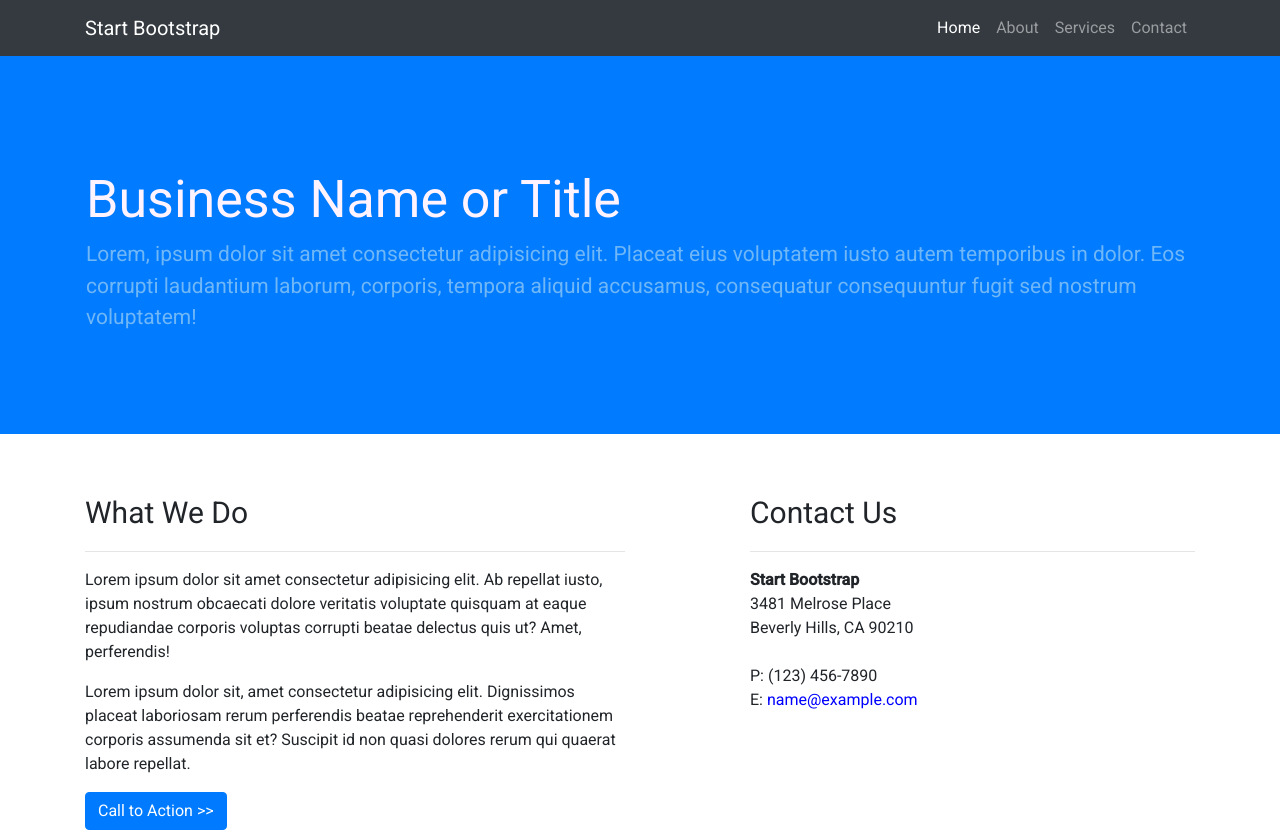
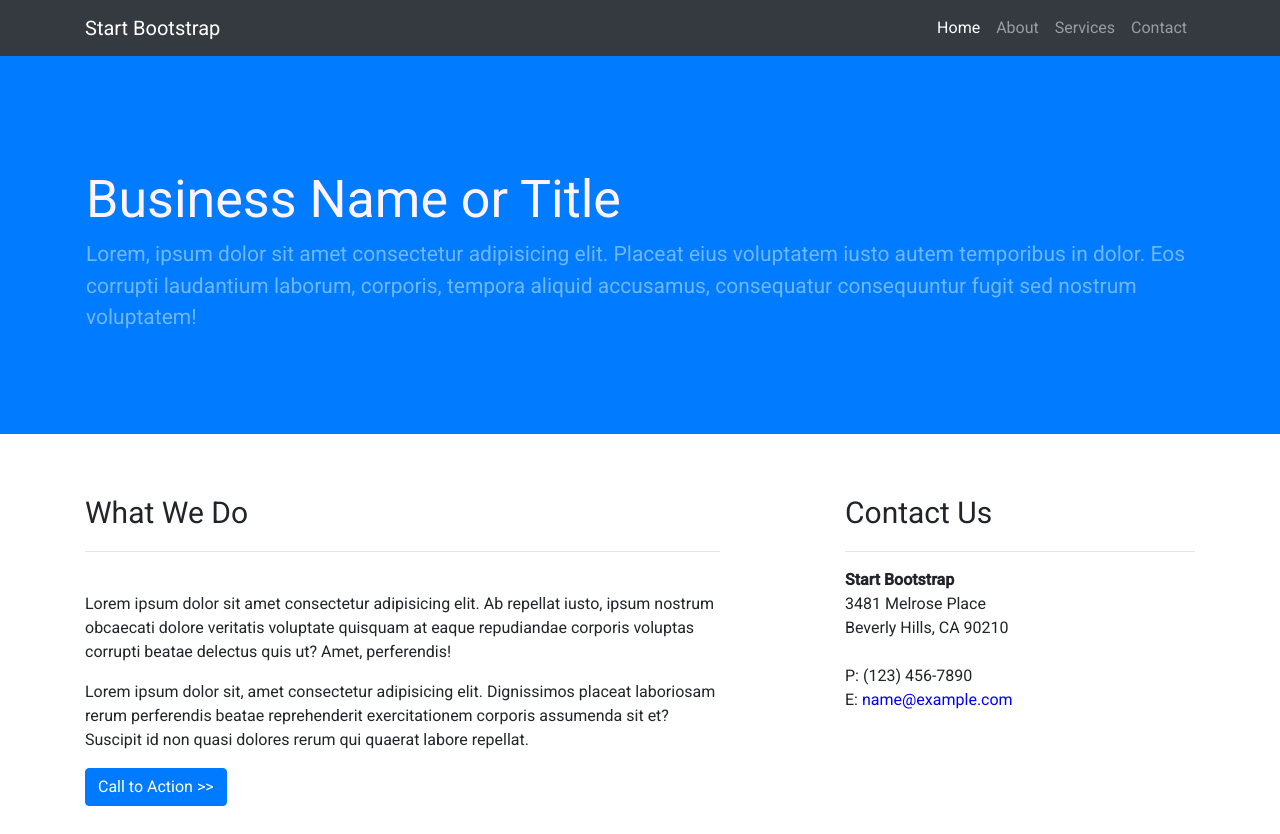
Before and after one commit to Ajamuar/bootstrap-assignment, a plain HTML site: page index.html in a window 1280 px wide. Shown: the top 834 px of the page. Drawn offline with nearby package versions, Linux system fonts and the light colour scheme; a script that the page names is missing; files whose address does not match are found by name.

Commit message:
Fixing some bugs

```diff
--- a/index.html
+++ b/index.html
@@ -45,15 +45,11 @@
         </div>
         <div class="container info">
             <div class="row">
-                <div class="col-md-3 p-heading">What We Do</div>
-                <div class="col-md-3 offset-md-4 p-heading">Contact Us</div>
-            </div>
-            <div class="row">
-                <div class="col-md-6"><hr></div>
-                <div class="col-md-5 offset-md-1"><hr></div>
-            </div>
-            <div class="row">
-                <div class="col-md-6">
+                <div class="col-md-7">
+                    <span class="p-heading">What We Do</span>
+                    <br>
+                    <hr>
+                    <br>
                     <p>
                         Lorem ipsum dolor sit amet consectetur adipisicing elit. Ab repellat iusto, ipsum nostrum obcaecati dolore veritatis voluptate quisquam at eaque repudiandae corporis voluptas corrupti beatae delectus quis ut? Amet, perferendis!
                     </p>
@@ -62,7 +58,9 @@
                     </p>
                     <button class="btn btn-primary">Call to Action >></button>
                 </div>
-                <div class="col-md-5 offset-md-1">
+                <div class="col-md-4 offset-md-1">
+                    <span class="p-heading">Contact Us</span>
+                    <hr>
                     <b>Start Bootstrap</b><br>
                     3481 Melrose Place<br>
                     Beverly Hills, CA 90210<br>
```
